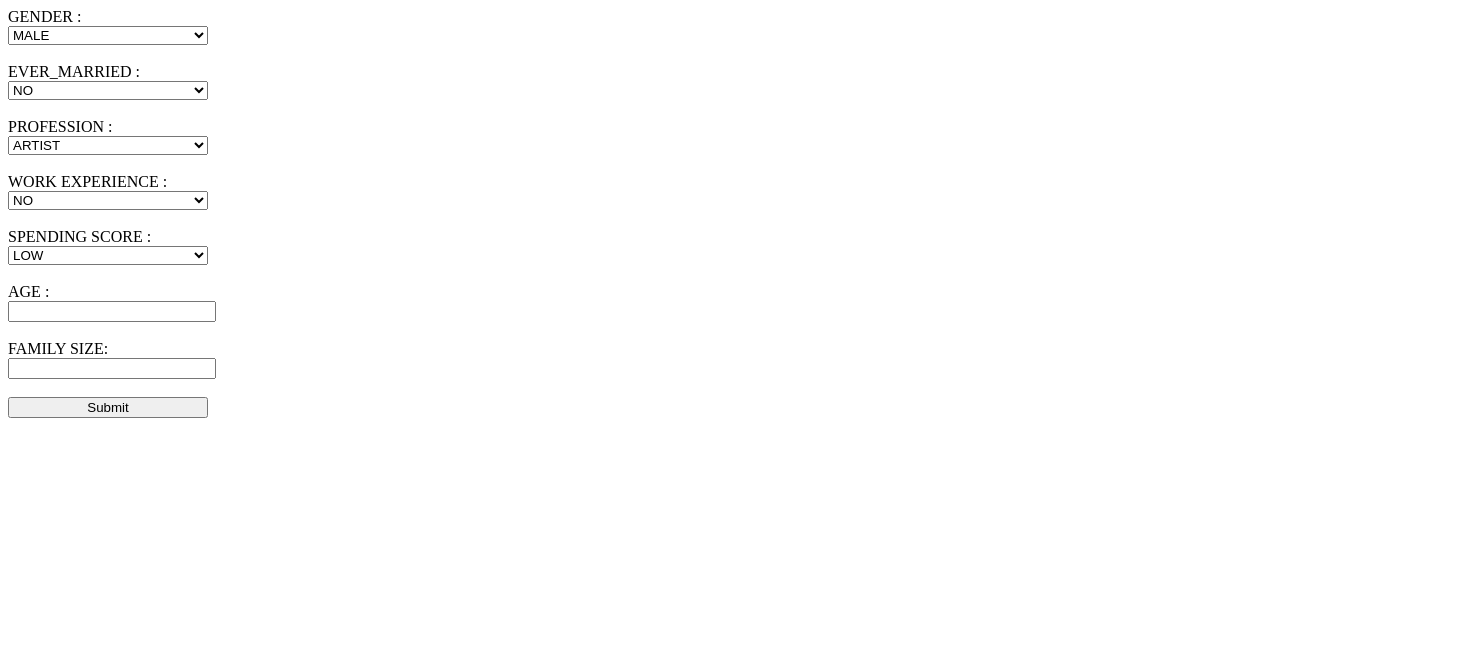
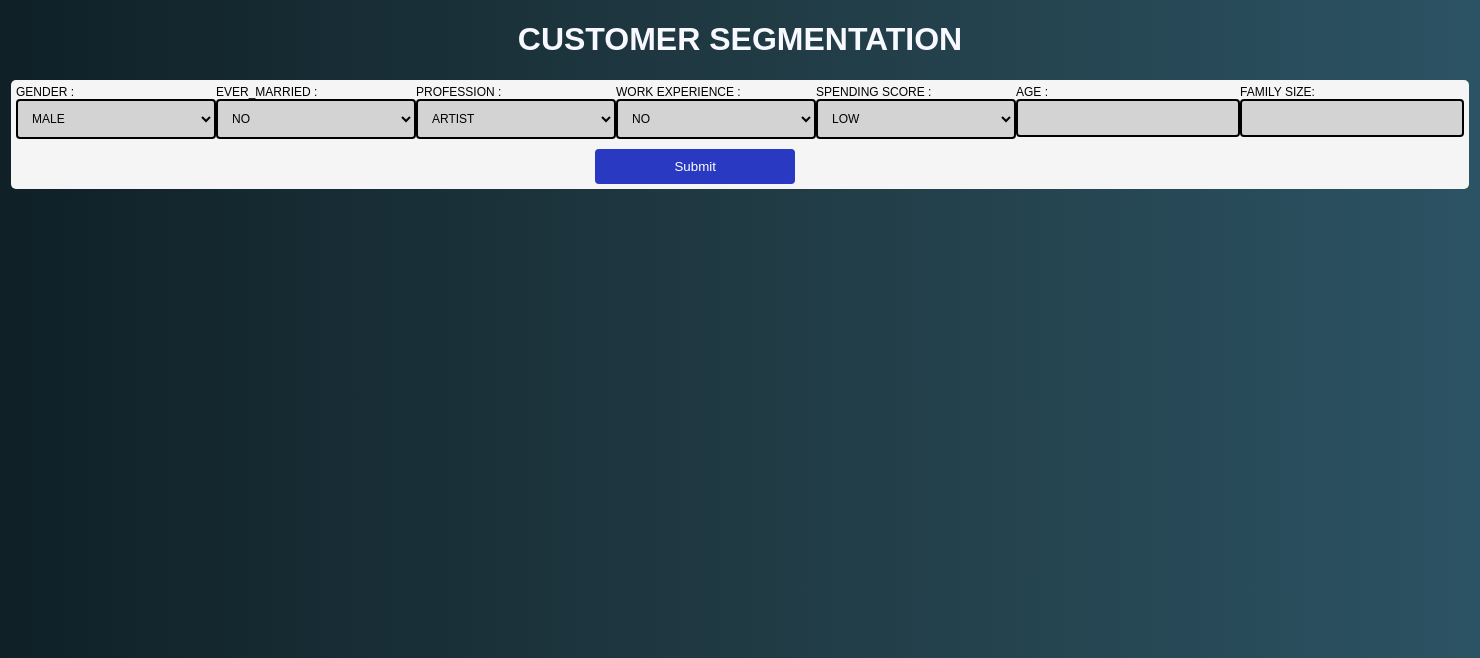
Before and after one commit to sahilkumar0707/customer_segmentation_flaskapp, a Flask app: page / in a window 1480 px wide. Shown: the top 658 px of the page. Run offline with Flask 3, Linux system fonts and the light colour scheme; parts of the project's set-up code (start-up, migrations or seed data) failed here and were passed over.

Commit message:
css and html web design

```diff
--- /dev/null
+++ b/static/css/style.css
@@ -0,0 +1,62 @@
+body{
+background : linear-gradient(to right, #0f2027,#203a43 , #2c5364);
+font-family : 'Open Sans', sans-serif;
+}
+
+form{
+width: 1448px;
+margin : 2px auto 0 auto;
+padding : 5px;
+background-color : whitesmoke;
+border-radius : 5px;
+font-size : 12px;
+font-family :  sans-serif;
+}
+
+h1 {
+color : ghostwhite;
+text-align : center;
+font-family :  sans-serif;
+}
+
+
+.input{
+
+border : 2px solid;
+border-radius: 4px;
+ display: block;
+ font-size: 12px;
+ padding: 10px;
+width: 100%;
+float : left;
+background-color: lightgrey;
+font-family :  sans-serif;
+
+}
+
+.submit{
+padding: 10px;
+margin-top: 10px;
+width: 100%;
+color: white;
+background-color:rgb(41, 57, 194);
+border: none;
+border-radius: 4px;
+margin-left: 40%;
+font-family : sans-serif;
+
+}
+
+.label{
+color: rgb(41, 57, 194);
+font-size: 18px;
+font-style: bold;
+font-family :sans-serif;
+}
+
+h4{
+
+font-size: 20px;
+margin-left: 45%;
+color: floralwhite;
+}
--- a/templates/index.html
+++ b/templates/index.html
@@ -3,29 +3,31 @@
 <head>
     <meta charset="UTF-8">
     <title>CUSTOMER SEGMENTATION </title>
+    <link rel="stylesheet" href="{{ url_for('static', filename='css/style.css') }}">
+    <script defer src="./segment.js"></script>
 </head>
 <body>
-
+<h1>CUSTOMER SEGMENTATION</h1>
 <form method="post" action="/predict">
-    <label>GENDER :</label><br>
-    <select class="form-select form-select-lg mb-3" aria-label=".form-select-lg example" name="Gender" style="width:200px">
-
+<div style="float:left;">
+    <label class="left">GENDER :</label><br>
+    <select class="input" aria-label=".form-select-lg example" name="Gender" style="width:200px">
         <option value="0">MALE</option>
         <option value="1">FEMALE</option>
     </select>
+</div>
 
-    <br><br>
-     <label>EVER_MARRIED :</label><br>
-    <select class="form-select form-select-lg mb-3" aria-label=".form-select-lg example" name="Ever_Married" style="width:200px">
-
+<div style="float:left;">
+    <label class="left">EVER_MARRIED :</label><br>
+    <select class="input" aria-label=".form-select-lg example" name="Ever_Married" style="width:200px">
         <option value="0">NO</option>
         <option value="1">YES</option>
     </select>
+</div>
 
-    <br><br>
+<div style="float:left;">
     <label>PROFESSION :</label><br>
-    <select class="form-select form-select-lg mb-3" aria-label=".form-select-lg example" name="Profession" style="width:200px">
-
+    <select class="input" aria-label=".form-select-lg example" name="Profession" style="width:200px">
         <option value="0">ARTIST</option>
         <option value="1">HEALTHCARE</option>
         <option value="2">ENTERTAINMENT</option>
@@ -37,29 +39,47 @@
         <option value="8">HOMEMAKER</option>
         <option value="9">OTHER</option>
     </select>
-<br>
-<br>
+</div>
+
+
+<div style="float:left;">
     <label>WORK EXPERIENCE :</label><br>
-    <select class="form-select form-select-lg mb-3" aria-label=".form-select-lg example" name="Work_Experience" style="width:200px">
-
+    <select class="input" aria-label=".form-select-lg example" name="Work_Experience" style="width:200px">
         <option value="0">NO</option>
         <option value="1">YES</option>
     </select>
-<br><br>
+</div>
+
+
+<div style="float:left;">
     <label>SPENDING SCORE :</label><br>
-    <select class="form-select form-select-lg mb-3" aria-label=".form-select-lg example" name="Spending_Score" style="width:200px">
-
+    <select class="input" aria-label=".form-select-lg example" name="Spending_Score" style="width:200px">
         <option value="0">LOW</option>
         <option value="1">AVERAGE</option>
         <option value="2">HIGH</option>
     </select>
-<br><br>
+</div>
+
+
+<div style="float:left;">
     <label>AGE :</label><br>
-    <input type="number" name="Age" style="width:200px"><br><br>
+    <input type="number" name="Age" style="width:200px" class="input">
+</div>
+
+
+<div style="float:left;">
+
     <label>FAMILY SIZE:</label><br>
-    <input type="number" name="Family_Size" style="width:200px"><br><br>
-    <input type="submit" name="predict" style="width:200px">
+    <input type="number" name="Family_Size" style="width:200px" class="input">
+</div>
+
+    <input type="submit" name="predict" style="width:200px" class="submit">
+
+
+
 </form>
-
+{% if result %}
+<h4>{{ result }}</h4>
+{% endif %}
 </body>
 </html>
```
Lines whose indentation alone changed are shown as unchanged.
